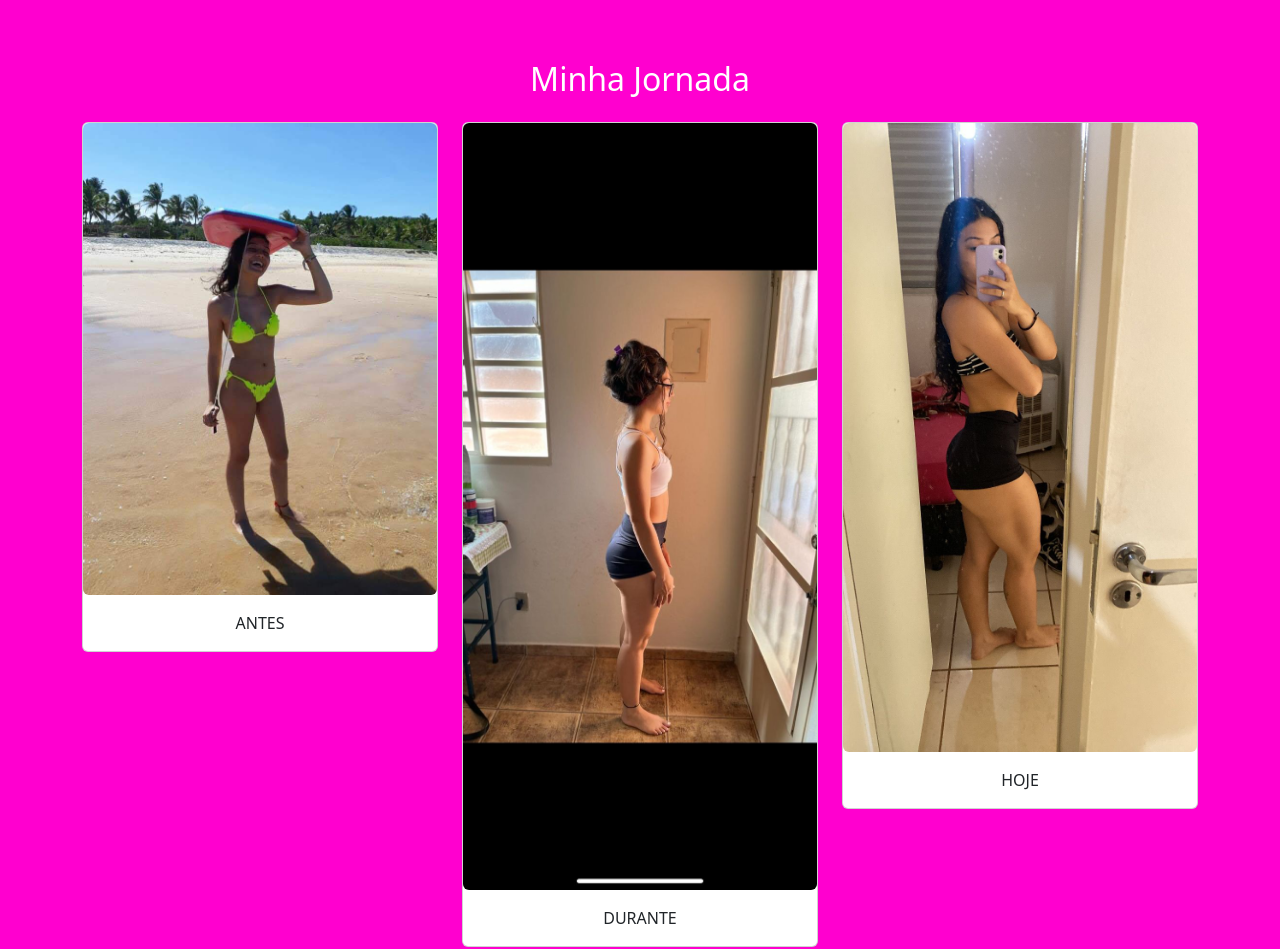
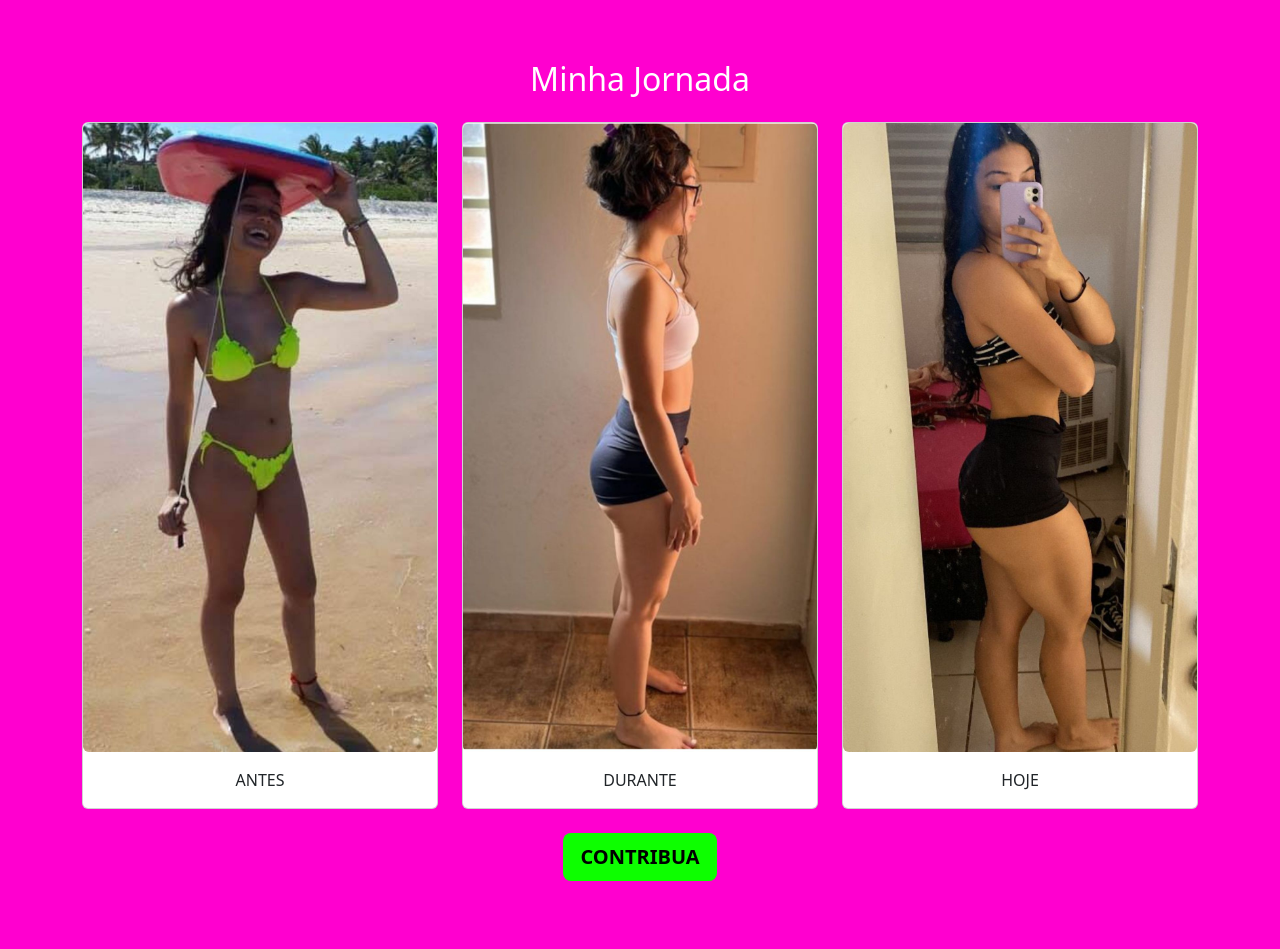
Before and after one commit to Anninha777/anninha777.github.io, a plain HTML site: page index.html in a window 1280 px wide. Shown: the part 940-1889 px from the top of the page. Drawn offline with nearby package versions, Linux system fonts and the light colour scheme.

Commit message:
Atualizar o index.html

```diff
--- a/index.html
+++ b/index.html
@@ -35,7 +35,7 @@
     <div class="row g-4">
       <div class="col-md-4">
         <div class="card">
-          <img src="Antes.jpeg" class="img-fluid rounded" alt="Antes">
+          <img src="Antes.jpg" class="img-fluid rounded" alt="Antes">
           <div class="card-body">
             <p class="card-text">ANTES</p>
           </div>
@@ -43,7 +43,7 @@
       </div>
       <div class="col-md-4">
         <div class="card">
-          <img src="Durante.jpeg" class="img-fluid rounded" alt="Durante">
+          <img src="Durante.jpg" class="img-fluid rounded" alt="Durante">
           <div class="card-body">
             <p class="card-text">DURANTE</p>
           </div>
@@ -51,7 +51,7 @@
       </div>
       <div class="col-md-4">
         <div class="card">
-          <img src="Depois.jpeg" class="img-fluid rounded" alt="Hoje">
+          <img src="Depois.jpg" class="img-fluid rounded" alt="Hoje">
           <div class="card-body">
             <p class="card-text">HOJE</p>
           </div>
```
